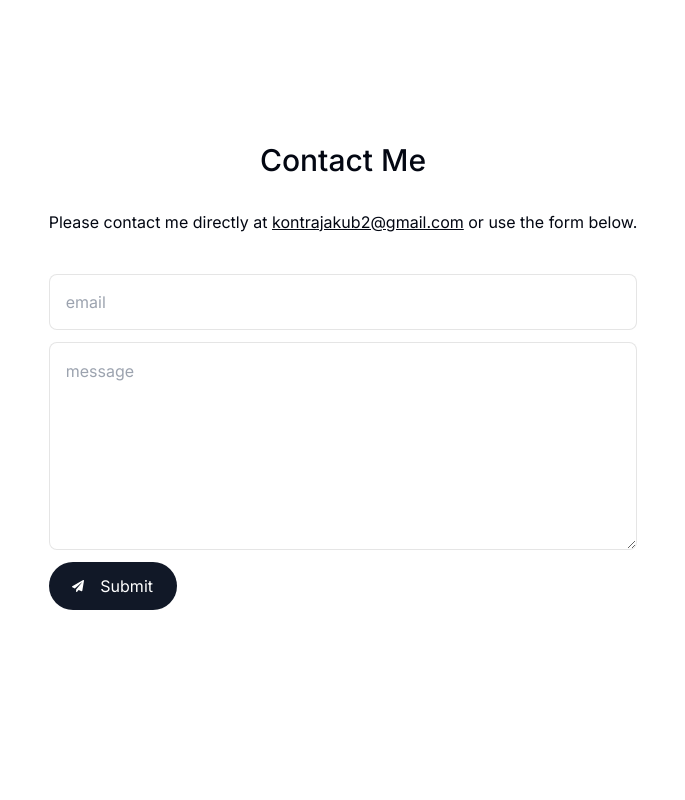
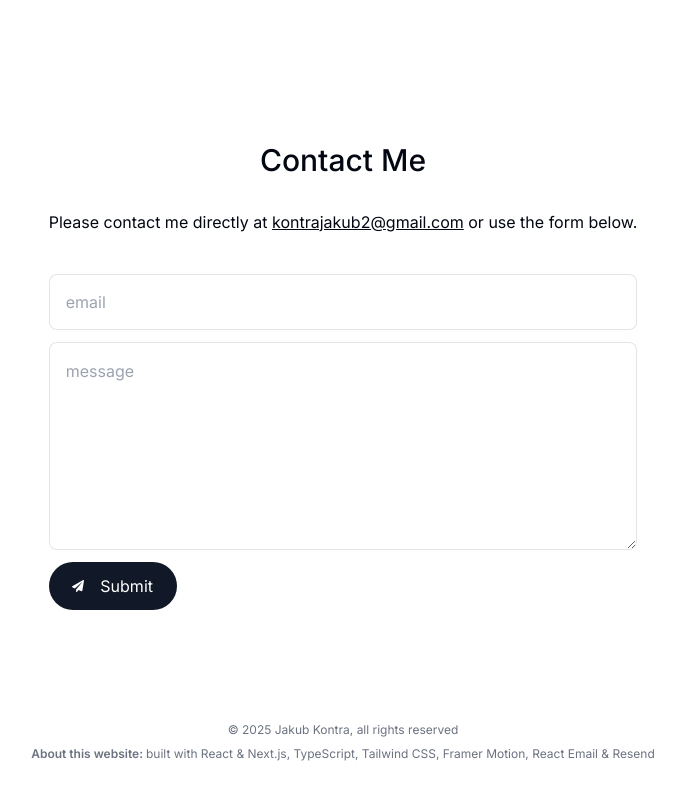
Before and after one commit to dzejkk/portfolio, a Next.js app: page / in a window 1280 px wide. Shown: the part 3740-4540 px from the top of the page, without its empty margins (297-982 px from the left). Before the commit the page ends 4462 px from the top, so only its background shows below. Built offline with nearby package versions, Linux system fonts and the light colour scheme; no server answers.

Commit message:
final commit

```diff
--- a/app/layout.tsx
+++ b/app/layout.tsx
@@ -3,6 +3,7 @@
 import Header from "@/components/header";
 import ActiveSectionContextProvider from "@/context/active-section-context";
 import { Toaster } from "react-hot-toast";
+import Footer from "@/components/Footer";
 
 const inter = Inter({ subsets: ["latin"] });
 
@@ -34,6 +35,7 @@
         <ActiveSectionContextProvider>
           <Header />
           {children}
+          <Footer />
           <Toaster position="top-right" />
         </ActiveSectionContextProvider>
       </body>
--- /dev/null
+++ b/components/Footer.tsx
@@ -0,0 +1,17 @@
+import React from "react";
+
+export default function Footer() {
+  return (
+    <footer className="mb-10 px-4 text-center text-gray-500">
+      <small className="mb-2 text-xs block">
+        &copy; 2025 Jakub Kontra, all rights reserved
+      </small>
+
+      <p className="text-xs">
+        <span className="font-semibold">About this website: </span>built with
+        React & Next.js, TypeScript, Tailwind CSS, Framer Motion, React Email &
+        Resend
+      </p>
+    </footer>
+  );
+}
```
